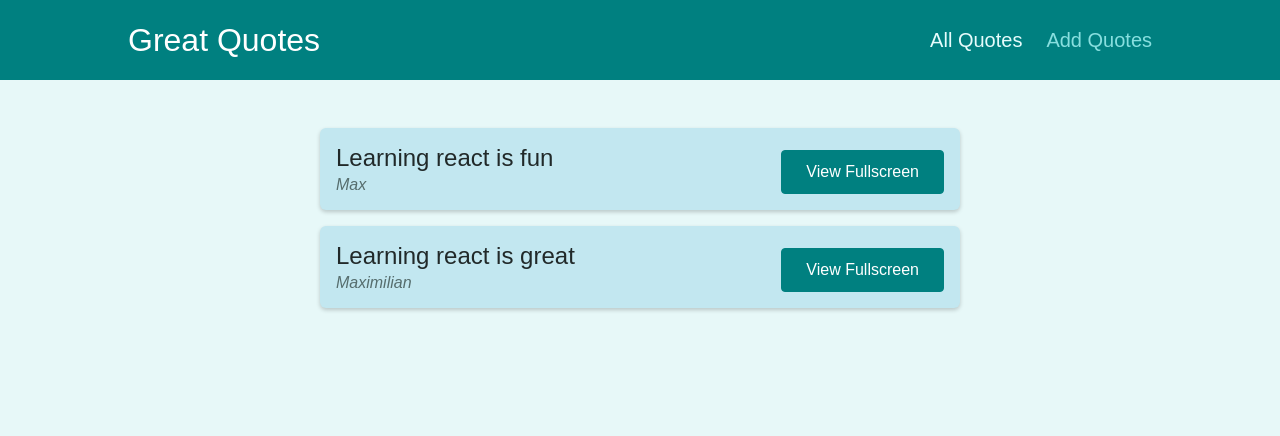
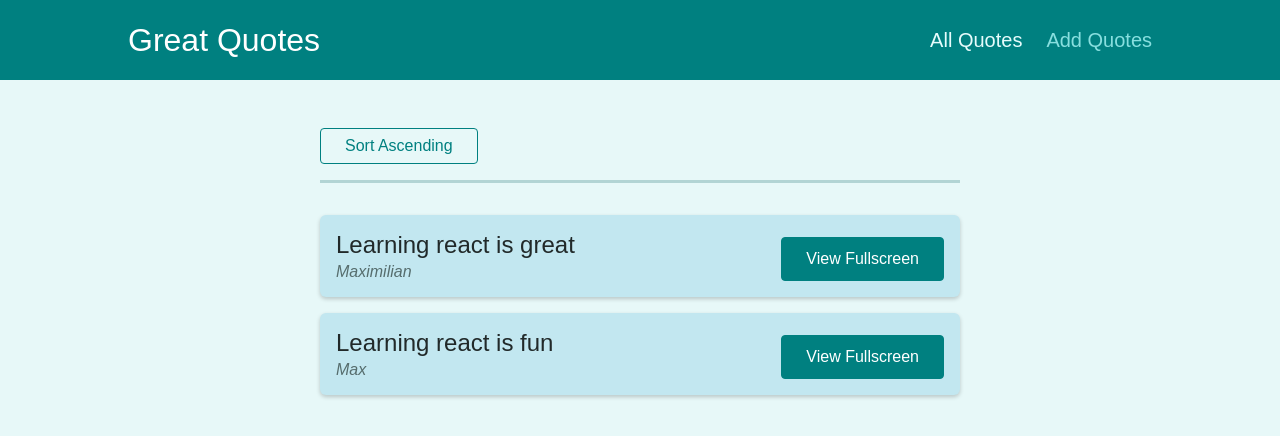
Before and after one commit to DT0998/react-router-2, a React (Create React App) app: page /quotes in a window 1280 px wide. Shown: the top 436 px of the page. Built offline with nearby package versions, Linux system fonts and the light colour scheme.

Commit message:
update sort func

```diff
--- a/src/components/quotes/QuoteList.js
+++ b/src/components/quotes/QuoteList.js
@@ -1,13 +1,38 @@
-import { Fragment } from 'react';
-
+import React from 'react';
+import {useHistory,useLocation} from 'react-router-dom'
 import QuoteItem from './QuoteItem';
 import classes from './QuoteList.module.css';
 
+
+// sort func
+const sortQuotes = (quotes, ascending) => {
+  return quotes.sort((quoteA, quoteB) => {
+    if (ascending) {
+      return quoteA.id > quoteB.id ? 1 : -1;
+    } else {
+      return quoteA.id < quoteB.id ? 1 : -1;
+    }
+  });
+};
+
 const QuoteList = (props) => {
+  const history = useHistory();
+  const location = useLocation();
+
+  const queryParams = new URLSearchParams(location.search);
+  const isSortingAscending = queryParams.get('sort') === 'asc';
+
+  const sortedQuotes = sortQuotes(props.quotes,isSortingAscending)
+  const changeSortingHandler = () =>{
+     history.push('/quotes?sort=' + (isSortingAscending ? 'desc' : 'asc'))
+  }
   return (
-    <Fragment>
+    <React.Fragment>
+      <div className={classes.sorting}>
+        <button onClick={changeSortingHandler}>Sort {isSortingAscending ? 'Descending' : 'Ascending'}</button>
+      </div>
       <ul className={classes.list}>
-        {props.quotes.map((quote) => (
+        {sortedQuotes.map((quote) => (
           <QuoteItem
             key={quote.id}
             id={quote.id}
@@ -16,7 +41,7 @@
           />
         ))}
       </ul>
-    </Fragment>
+    </React.Fragment>
   );
 };
 
```
Also changed, not shown: 1 other file (tests, documents, lock files or other folders).
